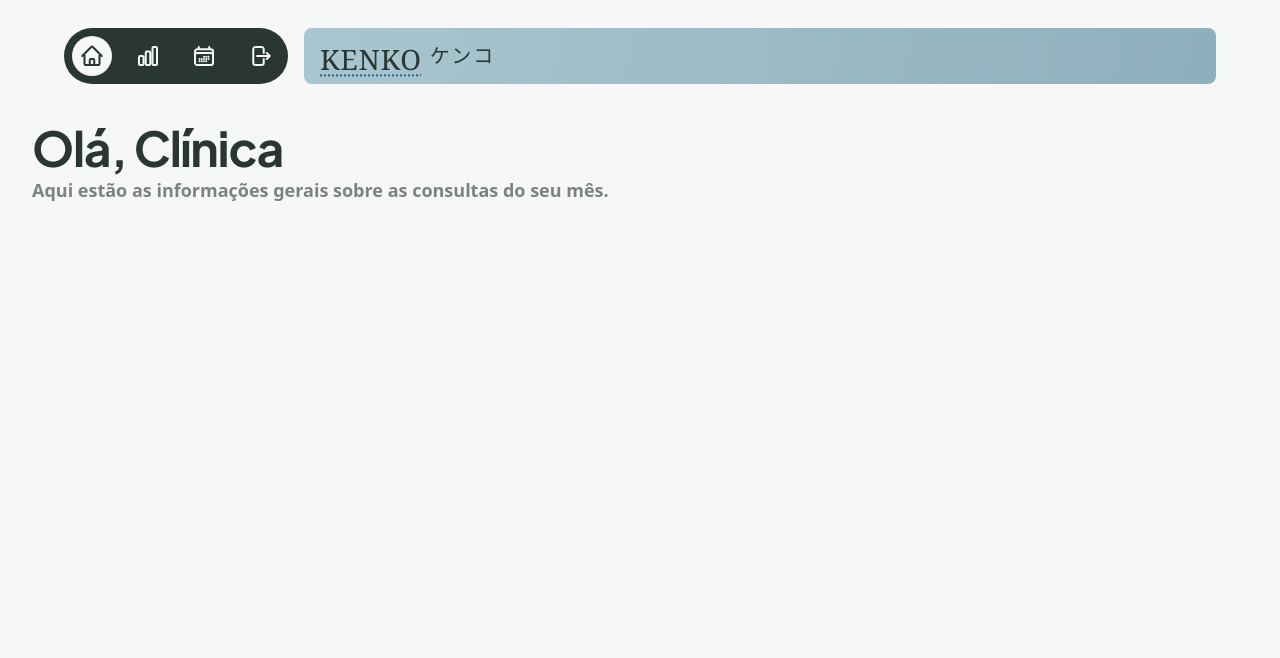
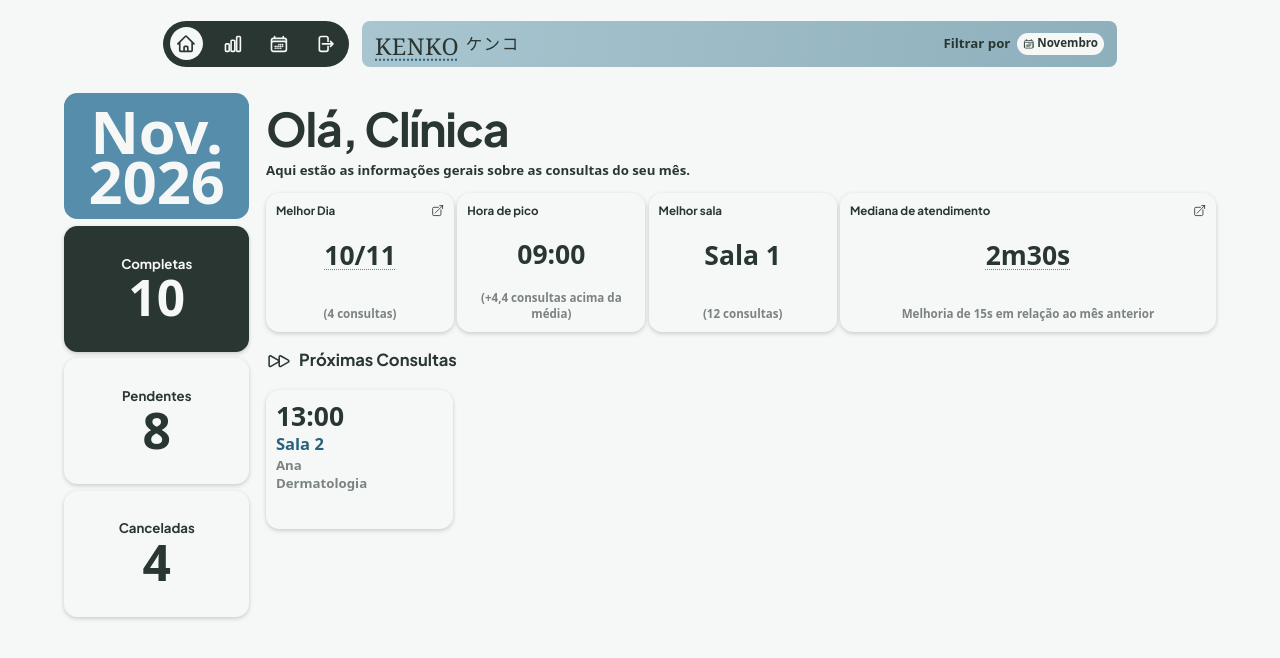
Before and after one commit to devbianchi/kenko-ui, a React (Vite) app: page /home in a window 1280 px wide. Shown: the top 658 px of the page. Built offline with nearby package versions, Linux system fonts and the light colour scheme; a web font is replaced by a local one.

Commit message:
feat(home): implementa resumo mensal e proximas consultas

```diff
--- a/mocks/home/home.ts
+++ b/mocks/home/home.ts
@@ -1,5 +1,6 @@
 import { clinicaMock } from '../shared/clinica';
 
+// Fixture visual: consulta atualizada para 20/11/2026 a pedido do usuário.
 // Exemplo extraído de .agents/context/completo/kenko-backend-api.md: 4.2 Home — GET /api/dashboard?month=2026-11
 export const homeMock = {
   "data": {
@@ -35,8 +36,8 @@ export const homeMock = {
       {
         "id": "ap_90",
         "status": "pending",
-        "startsAt": "2026-11-10T13:00:00-03:00",
-        "endsAt": "2026-11-10T13:30:00-03:00",
+        "startsAt": "2026-11-20T13:00:00-03:00",
+        "endsAt": "2026-11-20T13:30:00-03:00",
         "patient": {
           "id": "pt_20",
           "name": "Ana"
--- a/mocks/shared/clinica.ts
+++ b/mocks/shared/clinica.ts
@@ -1,7 +1,7 @@
 // Exemplo extraído de .agents/context/completo/kenko-backend-api.md: 4.1 Clínica — GET /api/clinic
 export const clinicaMock = {
   "data": {
-    "name": "Clínica Demonstração"
+    "name": "Clínica"
   }
 } as const;
 
--- /dev/null
+++ b/src/features/home/components/UpcomingAppointments.tsx
@@ -0,0 +1,44 @@
+import { ForwardIcon } from '@heroicons/react/24/outline'
+import { DashboardCard } from '../../../shared/components/DashboardCard'
+import { businessTimeZone, selectUpcoming } from '../data/home'
+import type { UpcomingAppointment } from '../data/home'
+
+export function UpcomingAppointments({ appointments, now }: {
+  appointments: readonly UpcomingAppointment[]
+  now: Date
+}) {
+  const upcoming = selectUpcoming(appointments, now)
+
+  return (
+    <section aria-labelledby="upcoming-title">
+      <h2 id="upcoming-title" className="mt-4 mb-4 flex items-center gap-2 text-section leading-snug font-bold"><ForwardIcon className="size-6 shrink-0" aria-hidden="true" />Próximas Consultas</h2>
+      {upcoming.length === 0 ? (
+        <DashboardCard label="Próximas consultas vazias" className="flex min-h-metric-card items-center justify-center p-5 text-center">
+          <div className="space-y-2">
+            <p>Nenhuma consulta futura agendada.</p>
+            <p className="text-text-muted">As próximas consultas aparecerão aqui.</p>
+          </div>
+        </DashboardCard>
+      ) : (
+        <ul className="grid grid-cols-1 gap-1 min-[400px]:grid-cols-2 min-[640px]:grid-cols-3 min-[1000px]:grid-cols-5">
+          {upcoming.map(appointment => {
+            const date = new Date(appointment.startsAt)
+            const time = new Intl.DateTimeFormat('pt-BR', { timeZone: businessTimeZone, hour: '2-digit', minute: '2-digit' }).format(date)
+            return (
+              <li key={appointment.id} className="min-w-0">
+                <DashboardCard label={`Consulta de ${appointment.patient.name}`} className="h-full min-h-metric-card p-3 leading-snug wrap-anywhere">
+                  <time dateTime={appointment.startsAt} className="flex flex-col">
+                    <span className="text-metric leading-tight font-semibold">{time}</span>
+                  </time>
+                  <p className="text-section font-semibold text-secondary">{appointment.room.name}</p>
+                  <p className="text-text-muted">{appointment.patient.name}</p>
+                  <p className="text-text-muted">{appointment.specialty.name}</p>
+                </DashboardCard>
+              </li>
+            )
+          })}
+        </ul>
+      )}
+    </section>
+  )
+}
--- /dev/null
+++ b/src/features/home/data/home.ts
@@ -0,0 +1,59 @@
+import { homeMock } from '../../../../mocks/home/home'
+import { currentBusinessMonth, MIN_SELECTABLE_MONTH } from '../../../shared/utils/month'
+
+// Tipos de apresentação do protótipo; não são contratos da futura API.
+export type UpcomingAppointment = {
+  id: string
+  status: 'pending' | 'complete' | 'cancelled'
+  startsAt: string
+  endsAt: string
+  patient: { id: string; name: string }
+  specialty: { id: string; name: string }
+  doctor: { id: string; name: string }
+  room: { id: string; name: string }
+}
+
+export type HomeData = {
+  clinic: { name: string }
+  appointments: { total: number; complete: number; pending: number; cancelled: number }
+  bestDay: { date: string; appointmentCount: number } | null
+  peakHour: { hour: number; appointmentCount: number; otherBusinessHoursAverage: number; aboveAverage: number } | null
+  bestRoom: { id: string; name: string; appointmentCount: number } | null
+  attendanceDuration: { statistic: 'median'; seconds: number | null; previousSeconds: number | null; differenceSeconds: number | null }
+  upcomingAppointments: readonly UpcomingAppointment[]
+}
+
+export const HOME_MOCK_MONTH = '2026-11'
+export const homeData: HomeData = homeMock.data
+export const businessTimeZone = 'America/Sao_Paulo'
+
+export function readHomeMonth(value: string | null) {
+  const month = value && /^(?!0000)\d{4}-(0[1-9]|1[0-2])$/.test(value) ? value : HOME_MOCK_MONTH
+  const maxMonth = currentBusinessMonth()
+  if (month < MIN_SELECTABLE_MONTH) return MIN_SELECTABLE_MONTH
+  return month > maxMonth ? maxMonth : month
+}
+
+export function formatDay(date: string) {
+  return new Intl.DateTimeFormat('pt-BR', { timeZone: businessTimeZone, day: '2-digit', month: '2-digit' }).format(new Date(`${date}T12:00:00-03:00`))
+}
+
+export function formatDuration(seconds: number | null) {
+  if (seconds === null) return '—'
+  const rounded = Math.round(seconds)
+  return `${Math.floor(rounded / 60)}m${String(rounded % 60).padStart(2, '0')}s`
+}
+
+export function durationDifference(seconds: number | null) {
+  if (seconds === null) return 'Sem comparação com o mês anterior'
+  if (seconds === 0) return 'Sem variação em relação ao mês anterior'
+  const difference = new Intl.NumberFormat('pt-BR', { maximumFractionDigits: 1 }).format(Math.abs(seconds))
+  return `${seconds < 0 ? 'Melhoria' : 'Aumento'} de ${difference}s em relação ao mês anterior`
+}
+
+export function selectUpcoming(appointments: readonly UpcomingAppointment[], now: Date) {
+  return appointments
+    .filter(appointment => appointment.status === 'pending' && new Date(appointment.startsAt).getTime() > now.getTime())
+    .sort((first, second) => Date.parse(first.startsAt) - Date.parse(second.startsAt))
+    .slice(0, 5)
+}
--- a/src/features/home/pages/HomePage.tsx
+++ b/src/features/home/pages/HomePage.tsx
@@ -1,5 +1,56 @@
-import { PageHeading } from '../../../shared/components/PageHeading'
+import { useSearchParams } from 'react-router'
+import { CountCard, MetricCard } from '../../../shared/components/DashboardCard'
+import { MonthPicker } from '../../../shared/components/MonthPicker'
+import { AppHeader } from '../../../shared/layout/AppHeader'
+import { UpcomingAppointments } from '../components/UpcomingAppointments'
+import { durationDifference, formatDay, formatDuration, homeData, readHomeMonth } from '../data/home'
+import type { HomeData } from '../data/home'
 
-export function HomePage() {
-  return <PageHeading title="Olá, Clínica" description="Aqui estão as informações gerais sobre as consultas do seu mês." />
+export function HomePage({ data = homeData }: { data?: HomeData }) {
+  const [searchParams, setSearchParams] = useSearchParams()
+  const month = readHomeMonth(searchParams.get('month'))
+  const monthName = new Intl.DateTimeFormat('pt-BR', { month: 'short', timeZone: 'UTC' })
+    .format(new Date(`${month}-15T12:00:00Z`))
+  const { bestDay, peakHour, bestRoom } = data
+
+  return (
+    <div className="[--spacing:0.25em] text-sm min-[1000px]:text-[clamp(12px,1.035vw,18px)]">
+      <AppHeader actions={<MonthPicker value={month} onChange={value => {
+        setSearchParams(previous => {
+          const next = new URLSearchParams(previous)
+          next.set('month', value)
+          return next
+        })
+      }} />} />
+      <div className="mt-8 grid grid-cols-1 gap-5 min-[1000px]:grid-cols-[var(--spacing-sidebar)_minmax(0,1fr)]">
+        <aside className="grid grid-cols-2 gap-2 sm:grid-cols-4 min-[1000px]:flex min-[1000px]:flex-col" aria-label="Resumo mensal de consultas">
+          <div className="flex min-h-status-card flex-col items-center justify-center rounded-card bg-primary text-background" aria-label={`Mês selecionado: ${month}`}>
+            <span className="text-month leading-[.85] font-semibold capitalize">{monthName}</span><span className="text-month leading-[.85] font-semibold">{month.slice(0, 4)}</span>
+          </div>
+          <CountCard label="Completas" value={data.appointments.complete} tone="dark" />
+          <CountCard label="Pendentes" value={data.appointments.pending} />
+          <CountCard label="Canceladas" value={data.appointments.cancelled} />
+        </aside>
+        <div className="min-w-0">
+          <div className="pt-2 pb-4">
+            <h1 className="text-metric leading-tight font-bold tracking-tight min-[1000px]:text-page">Olá, {data.clinic.name}</h1>
+            <p className="mt-1 leading-snug">Aqui estão as informações gerais sobre as consultas do seu mês.</p>
+          </div>
+          <section className="grid grid-cols-2 gap-1 min-[1000px]:grid-cols-[repeat(3,minmax(0,1fr))_minmax(0,2fr)]" aria-label="Indicadores mensais">
+            <MetricCard title="Melhor Dia" value={bestDay ? formatDay(bestDay.date) : '—'}
+              detail={bestDay ? `(${bestDay.appointmentCount} consultas)` : 'Sem dados no período'}
+              to={bestDay ? `/calendar/${bestDay.date}` : undefined} />
+            <MetricCard title="Hora de pico" value={peakHour ? `${String(peakHour.hour).padStart(2, '0')}:00` : '—'}
+              detail={peakHour ? `(${new Intl.NumberFormat('pt-BR', { signDisplay: 'exceptZero', maximumFractionDigits: 1 }).format(peakHour.aboveAverage)} consultas acima da média)` : 'Sem dados no período'} />
+            <MetricCard title="Melhor sala" value={bestRoom?.name ?? '—'}
+              detail={bestRoom ? `(${bestRoom.appointmentCount} consultas)` : 'Sem dados no período'} />
+            <MetricCard title="Mediana de atendimento" to="/analytics"
+              value={formatDuration(data.attendanceDuration.seconds)}
+              detail={durationDifference(data.attendanceDuration.differenceSeconds)} />
+          </section>
+          <UpcomingAppointments appointments={data.upcomingAppointments} now={new Date()} />
+        </div>
+      </div>
+    </div>
+  )
 }
--- a/src/shared/layout/AppLayout.tsx
+++ b/src/shared/layout/AppLayout.tsx
@@ -1,8 +1,14 @@
-import { Outlet, useLocation } from 'react-router'
+import { Outlet, useLocation, useMatch } from 'react-router'
 import { AppHeader } from './AppHeader'
 
 export function AppLayout() {
-  const isShowcase = useLocation().pathname.startsWith('/showcase')
+  const pathname = useLocation().pathname
+  const isShowcase = pathname.startsWith('/showcase')
+  const isHome = useMatch('/home')
+
+  if (isHome) {
+    return <main className="mx-auto w-[90%] max-w-[1568px] pt-[clamp(20px,1.61vw,28px)] pb-8"><Outlet /></main>
+  }
 
   return (
     <div className="min-h-screen px-4 py-5 sm:px-8 sm:py-7">
```
